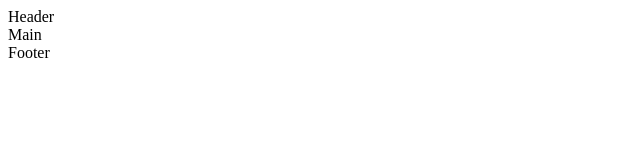
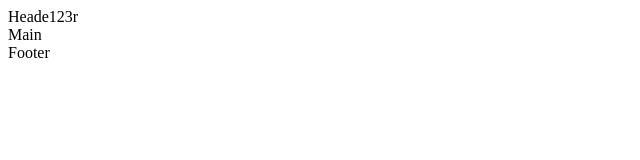
Before and after one commit to AlexSheva1983/My-project, a plain HTML site: page index.html in a window 1280 px wide. Shown: the full height of the page, 0-640 px from the left. Drawn offline with Linux system fonts and the light colour scheme.

Commit message:
Update index.html

```diff
--- a/index.html
+++ b/index.html
@@ -6,7 +6,7 @@
   <title>My Project</title>
 </head>
 <body>
-  <header>Header</header>
+  <header>Heade123r</header>
   <main>Main</main>
   <footer>Footer</footer>
 </body>
```
